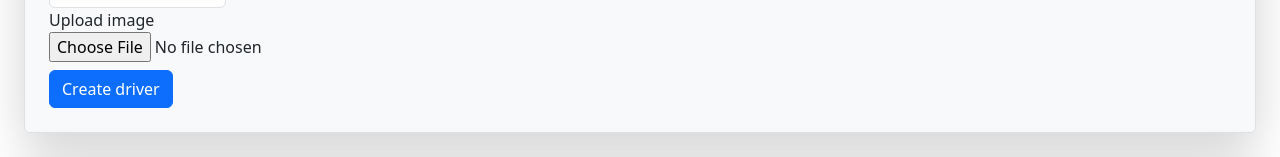
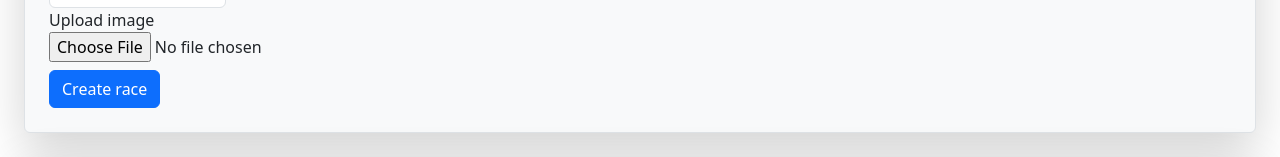
Before and after one commit to eliasWolden/DS3101-webutvikling-eksamen, a React (Vite) app in the folder formula1/: page /CreateRacePage in a window 1280 px wide. Shown: the part 377-534 px from the top of the page. Built offline with nearby package versions, Linux system fonts and the light colour scheme; no server answers.

Commit message:
knapp navn fix

```diff
--- a/formula1/src/components/CRUD/Races/CreateRace.tsx
+++ b/formula1/src/components/CRUD/Races/CreateRace.tsx
@@ -148,7 +148,7 @@ const AddRace: FC = () => {
 
       <div className='row'>
         <div className='form-group col-md-4'>
-          <input type="button" className='btn btn-primary' value="Create driver" onClick={saveDriver}/>
+          <input type="button" className='btn btn-primary' value="Create race" onClick={saveDriver}/>
         </div>
       </div>
     </form>
```
